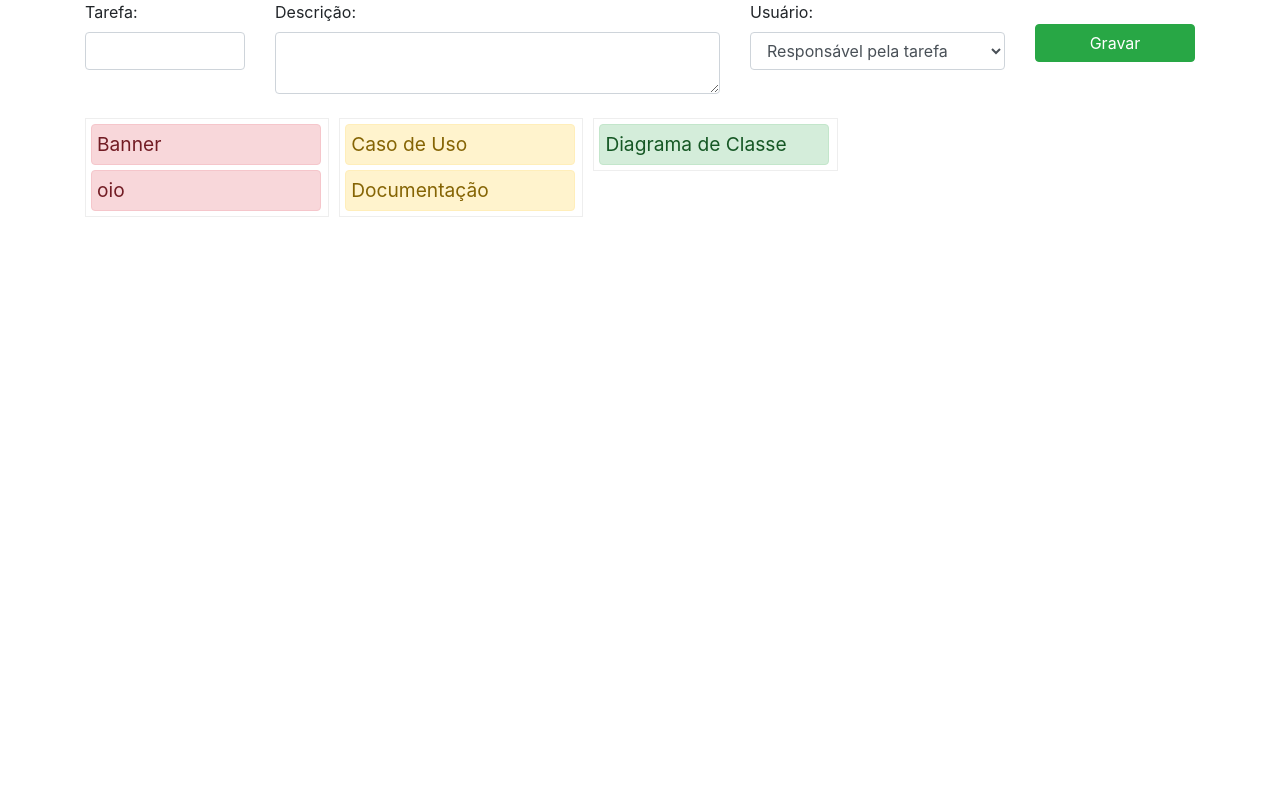
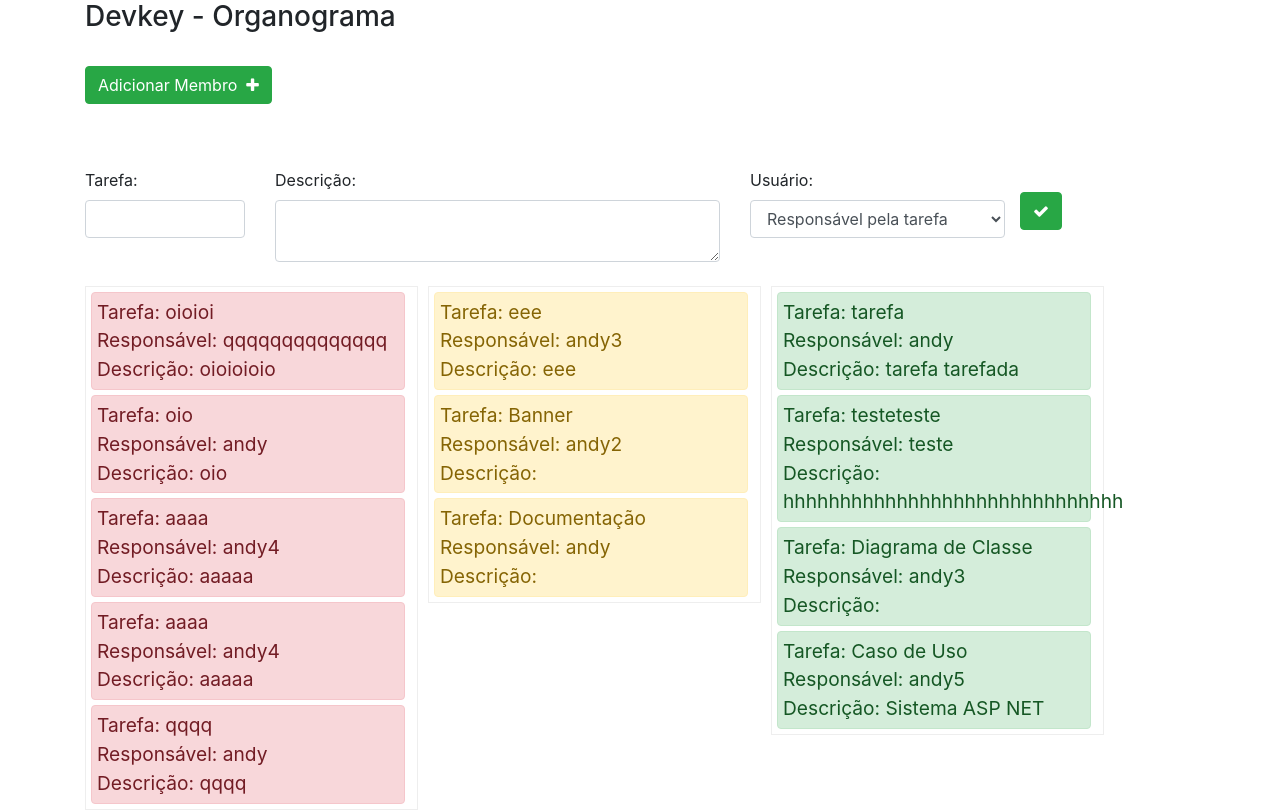
Before and after one commit to AndyTlag/devkey, a PHP site: page / in a window 1280 px wide. Before the commit the page ends 217 px from the top, so only its background shows below. Run offline with PHP 8.4, Linux system fonts and the light colour scheme; data comes from the database, SQL or seed files in the repository; data that the repository does not hold is empty.

```diff
--- a/cad_tarefa.php
+++ b/cad_tarefa.php
@@ -1,15 +1,3 @@
-<script>
-
-  $(function() {
-    $(".btn-toggle").click(function(e) {
-      e.preventDefault();
-      el = $(this).data('element');
-      $(el).toggle();
-    });
-  });
-
-</script>
-
 <div class="container">
 
   <form action="cadastros.php" method="post">
@@ -52,12 +40,12 @@
         </select>
       </div>
 
-      <div class="col-md-2">
+      <div>
         <br>
 
         <button class="btn btn-success btn-block ">
-          <i class="glyphicon glyphicon-ok"></i>
-          Gravar
+          <i class="fa fa-check"></i>
+
         </button>
         <input type="hidden" name="action" value="cad_trf">
       </div>
--- /dev/null
+++ b/cad_usuario.php
@@ -0,0 +1,55 @@
+<script>
+
+  $(function() {
+    $(".btn-toggle").click(function(e) {
+      e.preventDefault();
+      el = $(this).data('element');
+      $(el).toggle();
+    });
+  });
+
+</script>
+
+
+<div class="container">
+  <h3>
+    Devkey - Organograma
+  </h3>
+  <br>
+  <div class="form-group">
+    <button type="button" class="btn btn-success btn-toggle" data-element="#cad_usu">
+      Adicionar Membro&nbsp;
+      <i class="fa fa-plus"></i>
+    </button>
+  </div>
+  <div class="form-group" id="cad_usu" style="display:none;">
+
+    <form action="cadastros.php" method="post">
+
+      <section class="row">
+
+        <div class="col-md-4">
+          <label>Nome:</label>
+          <input type="text"  name="usu_nome" class="form-control" minlength="3" required>
+        </div>
+
+        <div class="col-md-4">
+          <label>E-mail:</label>
+          <input type="email" name="usu_email" class="form-control"  minlength="3" required>
+        </div>
+
+        <div>
+          <label></label>
+          <button class="btn btn-success btn-block">
+            <i class="fa fa-check"></i>
+          </button>
+          <input type="hidden" name="action" value="cad_usu">
+        </div>
+
+      </section>
+    </form>
+  </div>
+</div>
+<br>
+
+<br>
--- /dev/null
+++ b/css/estilo.css
@@ -0,0 +1,36 @@
+.dragHelper{
+			display: block;
+			padding: 30px;
+			margin-top: 10px;
+			background: #fff;
+			border: 2px dashed #c2cdda;
+			border-radius: 3px;
+			text-align: center;
+			-webkit-transition: background-color 0.2s ease;
+			transition: background-color 0.2s ease;
+		}
+
+		.item{
+			margin-top: 10px;
+			padding: 10px;
+			cursor: move;
+		}
+
+		#sortable1, #sortable2, #sortable3 {
+			border: 1px solid #eee;
+			width: 30%;
+			min-height: 20px;
+			list-style-type: none;
+			margin: 0;
+			padding: 5px 0 0 0;
+			float: left;
+			margin-right: 10px;
+		}
+
+		#sortable1 li, #sortable2 li, #sortable3 li {
+			margin: 0 5px 5px 5px;
+			padding: 5px;
+			font-size: 1.2em;
+			width: 95%;
+
+		}
--- a/index.php
+++ b/index.php
@@ -9,69 +9,32 @@ include_once(dirname(__FILE__) . '/conexao.php');
 <html>
 <head>
 
-	<title>ORGANOGRAMA</title>
+	<title>DEVKEY - ORGANOGRAMA</title>
 	<meta name="viewport" content="width=device-width, initial-scale=1">
 	<link rel="stylesheet" href="https://maxcdn.bootstrapcdn.com/bootstrap/4.0.0/css/bootstrap.min.css">
 	<script type="text/javascript" src="JS/jquery-2.1.0.min.js"></script>
 	<script type="text/javascript" src="JS/jquery-ui-1.10.4.custom.min.js"></script>
 	<script src="https://maxcdn.bootstrapcdn.com/bootstrap/4.0.0/js/bootstrap.min.js"></script>
-	<style type="text/css">
-
-		.dragHelper{
-			display: block;
-			padding: 30px;
-			margin-top: 10px;
-			background: #fff;
-			border: 2px dashed #c2cdda;
-			border-radius: 3px;
-			text-align: center;
-			-webkit-transition: background-color 0.2s ease;
-			transition: background-color 0.2s ease;
-		}
-
-		.item{
-			margin-top: 10px;
-			padding: 10px;
-			cursor: move;
-		}
-
-		#sortable1, #sortable2, #sortable3 {
-			border: 1px solid #eee;
-			width: 22%;
-			min-height: 20px;
-			list-style-type: none;
-			margin: 0;
-			padding: 5px 0 0 0;
-			float: left;
-			margin-right: 10px;
-		}
-
-		#sortable1 li, #sortable2 li, #sortable3 li {
-			margin: 0 5px 5px 5px;
-			padding: 5px;
-			font-size: 1.2em;
-			width: 95%;
-
-		}
-
-	</style>
+	<link rel="stylesheet" href="https://cdnjs.cloudflare.com/ajax/libs/font-awesome/4.7.0/css/font-awesome.min.css">
+	<link rel="stylesheet" type="text/css" href="css/estilo.css">
 
 </head>
 <body>
 
 	<?php
 
+	include_once(dirname(__FILE__) . '/cad_usuario.php');
 	include_once(dirname(__FILE__) . '/cad_tarefa.php');
 
 	?>
 
 	<div class="container">
 
-
 		<?php
 
-		$cSQL = "SELECT * FROM "
-		. Config::BD_PREFIX . "tarefa
+			$cSQL = "SELECT * FROM " . Config::BD_PREFIX . "tarefa trf
+			INNER JOIN " . Config::BD_PREFIX . "usuario usu
+			ON trf.trf_usu = usu.usu_id
 			ORDER BY CASE trf_status
 			WHEN 'pen' THEN 0
 			WHEN 'exe' THEN 1
@@ -99,10 +62,11 @@ include_once(dirname(__FILE__) . '/conexao.php');
 
 						echo '
 						<li class="alert alert-danger item"
-					id="'.$retorno['trf_id'].'">'
-					. $retorno['trf_nome'] . '
-					</li>
-					';
+							id="'.$retorno['trf_id'].'">
+							Tarefa: ' . $retorno['trf_nome'] . '<br>
+							Responsável: '.$retorno['usu_nome'].'<br>
+							Descrição: '.$retorno['trf_descricao'].'
+						</li>';
 
 					break;
 
@@ -122,8 +86,10 @@ include_once(dirname(__FILE__) . '/conexao.php');
 
 						echo '
 						<li class="alert alert-warning item"
-					id="'.$retorno['trf_id'].'">'
-					. $retorno['trf_nome'] . '
+							id="'.$retorno['trf_id'].'">
+							Tarefa: ' . $retorno['trf_nome'] . '<br>
+							Responsável: '.$retorno['usu_nome'].'<br>
+							Descrição: '.$retorno['trf_descricao'].'
 						</li>';
 
 					break;
@@ -143,8 +109,10 @@ include_once(dirname(__FILE__) . '/conexao.php');
 					}
 						echo '
 							<li class="alert alert-success item"
-					id="'.$retorno['trf_id'].'">'
-					. $retorno['trf_nome'] . '
+								id="'.$retorno['trf_id'].'">
+								Tarefa: ' . $retorno['trf_nome'] . '<br>
+								Responsável: '.$retorno['usu_nome'].'<br>
+								Descrição: '.$retorno['trf_descricao'].'
 							</li>';
 
 					break;
@@ -155,7 +123,6 @@ include_once(dirname(__FILE__) . '/conexao.php');
 				echo "</ul>";
 			}
 
-
 		?>
 
 	</div>
@@ -164,13 +131,13 @@ include_once(dirname(__FILE__) . '/conexao.php');
 
 	$(function(){
 
-
 		$("#sortable1, #sortable2, #sortable3").sortable({
 			connectWith: ".connectedSortable",
 			placeholder: 'dragHelper',
 			scroll: true,
 			revert: true,
 			cursor: "move",
+
 			update: function(event, ui) {
 				var trf_id_list = $(this).sortable('toArray').toString();
 
@@ -183,7 +150,6 @@ include_once(dirname(__FILE__) . '/conexao.php');
 					}
 				});
 			},
-
 
 			start: function( event, ui ) {
 
@@ -210,14 +176,9 @@ include_once(dirname(__FILE__) . '/conexao.php');
 				});
 			},
 
-
 			stop: function( event, ui ) {
 
 			}
-
-
-
-
 
 		});
 	});
```
Also changed, not shown: cadastros.php (+31 -5 lines), devkey.sql (renamed from dev_tarefa.sql, +42 -7 lines), trf_ordenar_item.php (+4 -7 lines). Lines whose indentation alone changed are shown as unchanged.
